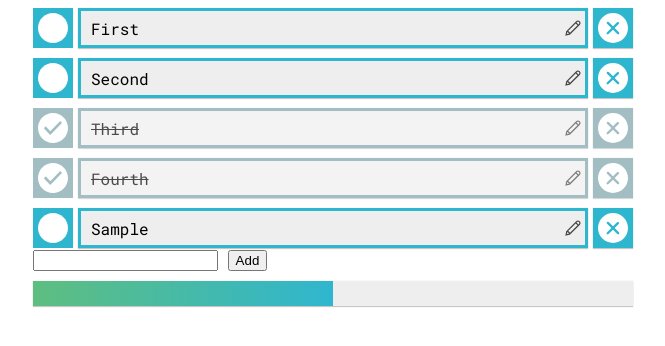
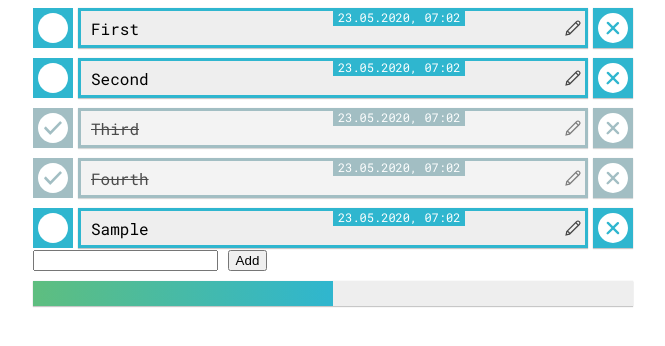
Before and after one commit to kadonomaro/todo-list-2020, a website built with webpack: page index.html in a window 1280 px wide. Both pictures are taken after typing "Sample" into the empty fields and a click on the button "Add". Shown: the whole page, without its empty margins (307-972 px from the left). Built offline with nearby package versions, Linux system fonts and the light colour scheme; files whose address does not match are found by name.

Commit message:
feat: add createdAt date

```diff
--- a/src/css/blocks/_item.scss
+++ b/src/css/blocks/_item.scss
@@ -31,6 +31,15 @@
         box-shadow: 0 1px 1px 0 rgba(0,0,0,.2), 0 0 1px 0 rgba(0,0,0,.15);
         cursor: pointer;
     }
+    &__date {
+        position: absolute;
+        left: 50%;
+        padding: 3px 5px;
+        color: #ffffff;
+        font-size: 12px;
+        line-height: 1;
+        background-color: $color-main;
+    }
     &__edit {
         position: absolute;
         width: 20px;
--- a/src/js/components/List.ts
+++ b/src/js/components/List.ts
@@ -12,7 +12,8 @@ export class List {
         this.items.push({
             id: Date.now().toString(),
             title: title,
-            isComplete: false
+            isComplete: false,
+            createdAt: new Date()
         });
     }
 
--- a/src/js/components/Render.ts
+++ b/src/js/components/Render.ts
@@ -1,5 +1,5 @@
 import { IItem } from "../interfaces/Item";
-type ID = number | string
+import dateFilter from "../filters/dateFilter";
 
 export class Render {
     public data: Array<IItem>
@@ -16,7 +16,8 @@ export class Render {
                 this.root.innerHTML += this.setTemplate({
                     id: item.id,
                     title: item.title,
-                    isComplete: item.isComplete
+                    isComplete: item.isComplete,
+                    createdAt: item.createdAt
                 })
             }
         }
@@ -32,7 +33,7 @@ export class Render {
         }
     }
 
-    private setTemplate({id, isComplete, title}: IItem): string {
+    private setTemplate({id, title, isComplete, createdAt}: IItem): string {
         return `
         <li class="todo__item">
             <div class="item ${isComplete ? 'item--completed' : ''}" data-id=${id}>
@@ -42,6 +43,7 @@ export class Render {
                 </label>
                 <label class="item__label">
                     <input type="text" class="item__title js-editable-item" value="${title}" readonly>
+                    <time class="item__date">${dateFilter(createdAt || new Date)}</time>
                     <button class="item__edit js-edit-item"></button>
                 </label>
                 <button class="item__button js-remove-item"></button>
--- /dev/null
+++ b/src/js/filters/dateFilter.ts
@@ -0,0 +1,10 @@
+export default function dateFilter(date: Date): string {
+    const now = new Date(date);
+    return now.toLocaleDateString('ru', {
+		day: 'numeric',
+		month: 'numeric',
+        year: 'numeric',
+        hour: 'numeric',
+        minute: 'numeric'
+	});
+}
--- a/src/js/interfaces/Item.ts
+++ b/src/js/interfaces/Item.ts
@@ -1,5 +1,6 @@
 export interface IItem {
     id: number | string | undefined
     title?: string,
-    isComplete?: boolean
+    isComplete?: boolean,
+    readonly createdAt?: Date
 }
```
